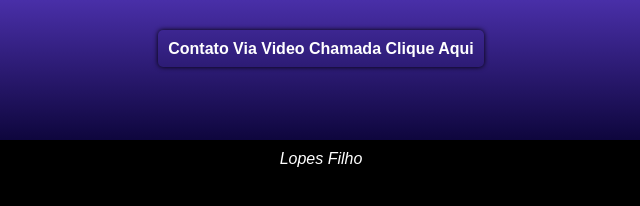
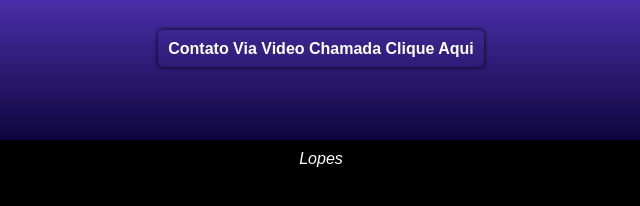
Before and after one commit to Lopesart/transmissao, a plain HTML site: page contato.html in a window 1280 px wide. Shown: the full height of the page, 319-959 px from the left. Drawn offline with Linux system fonts and the light colour scheme; a web font is replaced by a local one.

Commit message:
Update contato.html

```diff
--- a/contato.html
+++ b/contato.html
@@ -39,7 +39,7 @@
 
 
 <footer id="footerpreco" style="background-color: black; font-size: 1em;">
-    <p>Lopes Filho</p>
+    <p>Lopes</p>
 </footer>
 
 <script src="scrip.js"></script>
```
